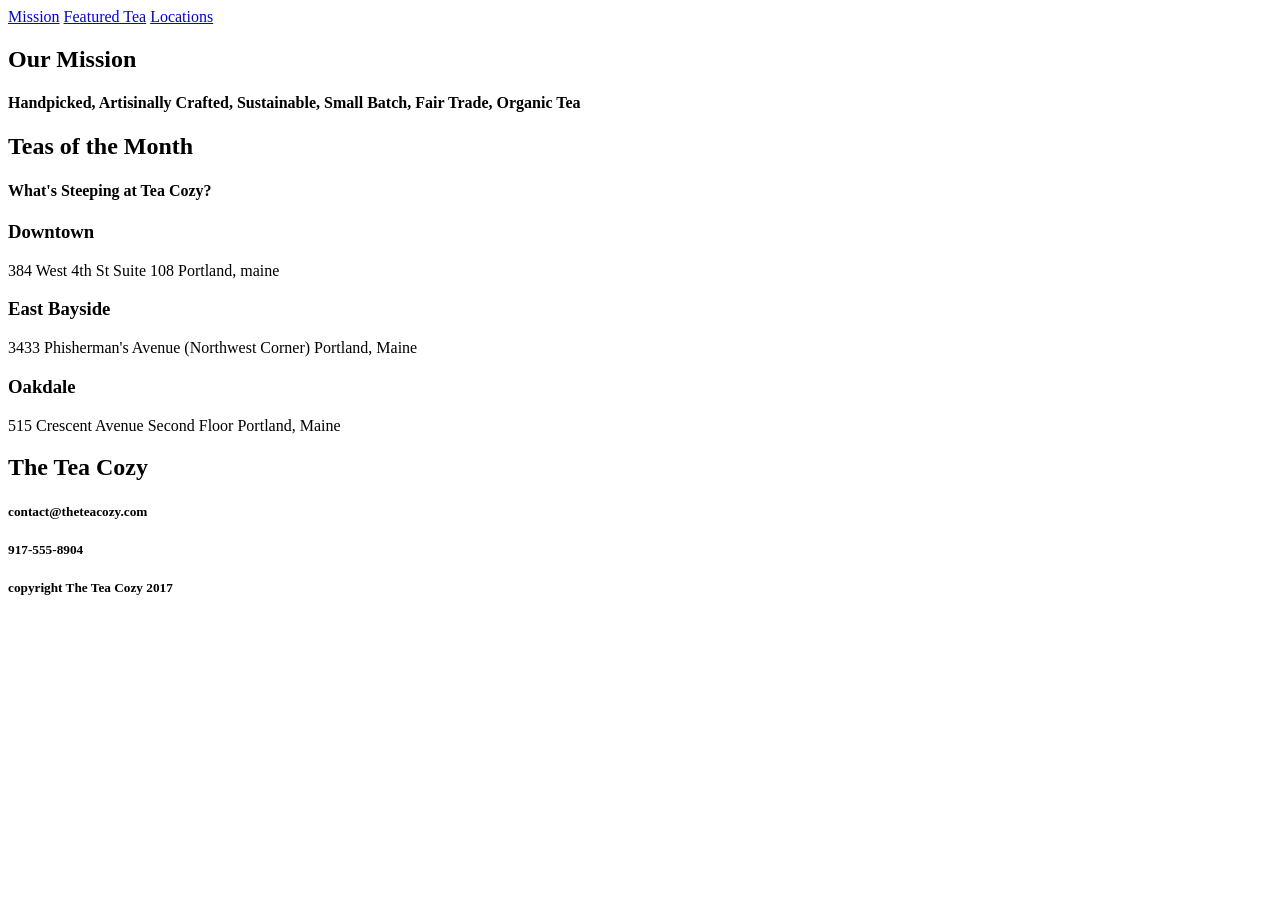
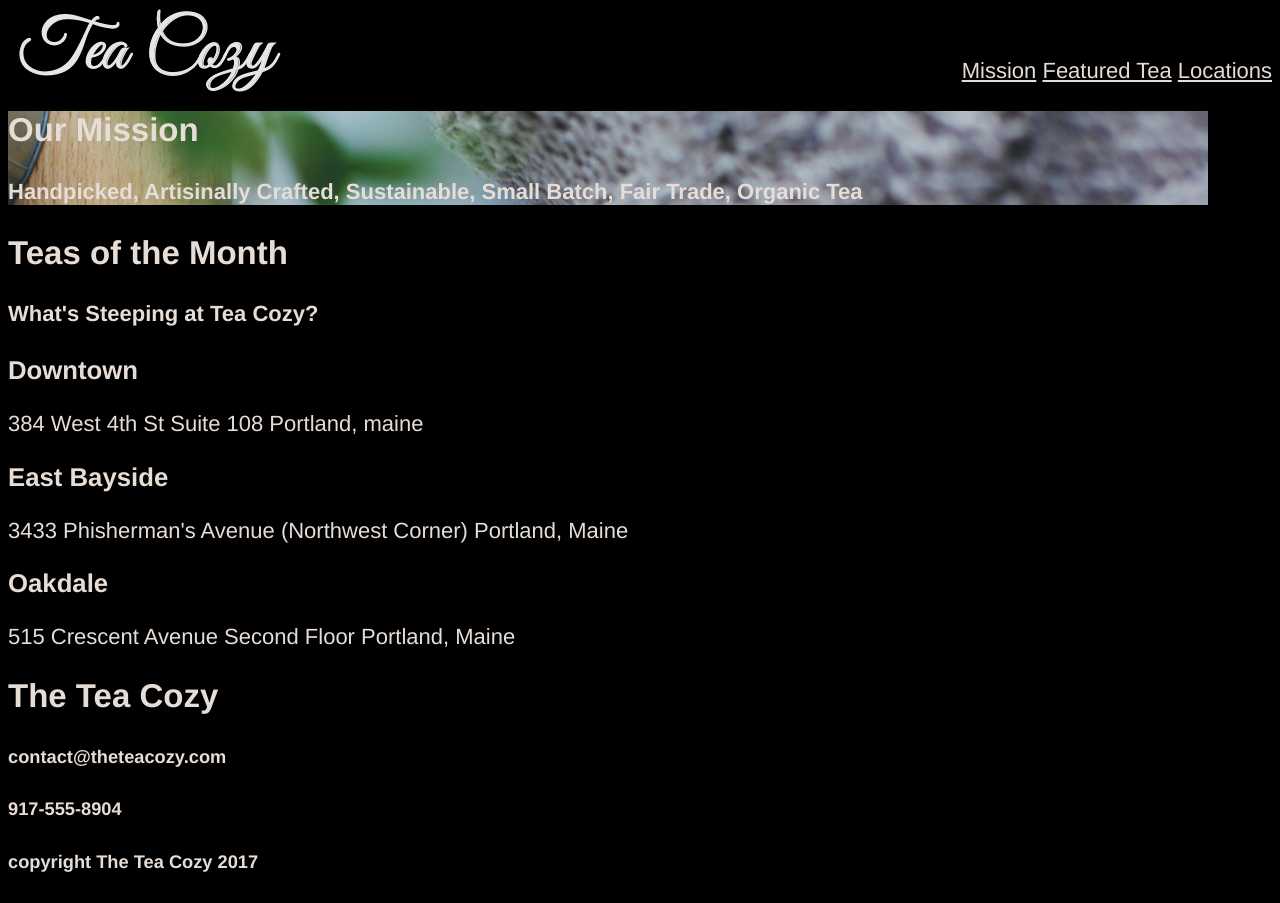
Before and after one commit to mossyfred/teacozy, a plain HTML site: page index.html in a window 1280 px wide. Before the commit the page ends 800 px from the top, so only its background shows below. Drawn offline with Linux system fonts and the light colour scheme.

Commit message:
Started stylesheet

```diff
--- a/index.html
+++ b/index.html
@@ -8,6 +8,7 @@
 
     <header>
       <div class="image-content">
+        <img src="./resources/images/img-tea-cozy-logo.png">
       </div>
       <nav>
         <span>
@@ -24,7 +25,7 @@
     <div class="main-container">
 
         <div id="Mission">
-          <div class="header-textbox">
+          <div class="main-textbox">
             <h2>Our Mission</h2>
             <h4>Handpicked, Artisinally Crafted, Sustainable, Small Batch, Fair Trade, Organic Tea</h4>
           </div>
--- a/resources/style.css
+++ b/resources/style.css
@@ -0,0 +1,51 @@
+body {
+  font-family: Helvetica;
+  font-size: 22px;
+  color: seashell;
+  background-color: black;
+  opacity: 0.9;
+}
+
+.header {
+  display: flex;
+  flex-wrap: wrap;
+  text-align: center;
+  justify-content: center;
+  width: 100%;
+  position: fixed;
+  height: 69px;
+  border-bottom: 1px solid seashell;
+  z-index: 1;
+}
+
+.image-content {
+  display: block;
+  padding-left: 10px;
+  height: 50px;
+  justify-content: center;
+}
+
+nav {
+  display: block;
+  flex-grow: 1;
+  text-align: right;
+  justify-content: center;
+}
+
+a {
+  color: seashell;
+
+}
+
+.main-container {
+  display: block;
+  align-items: center;
+  align-content: center;
+}
+
+.main-textbox {
+  display: block;
+  background-image: url(./images/img-mission-background.jpg);
+  width: 1200px;
+
+}
```
